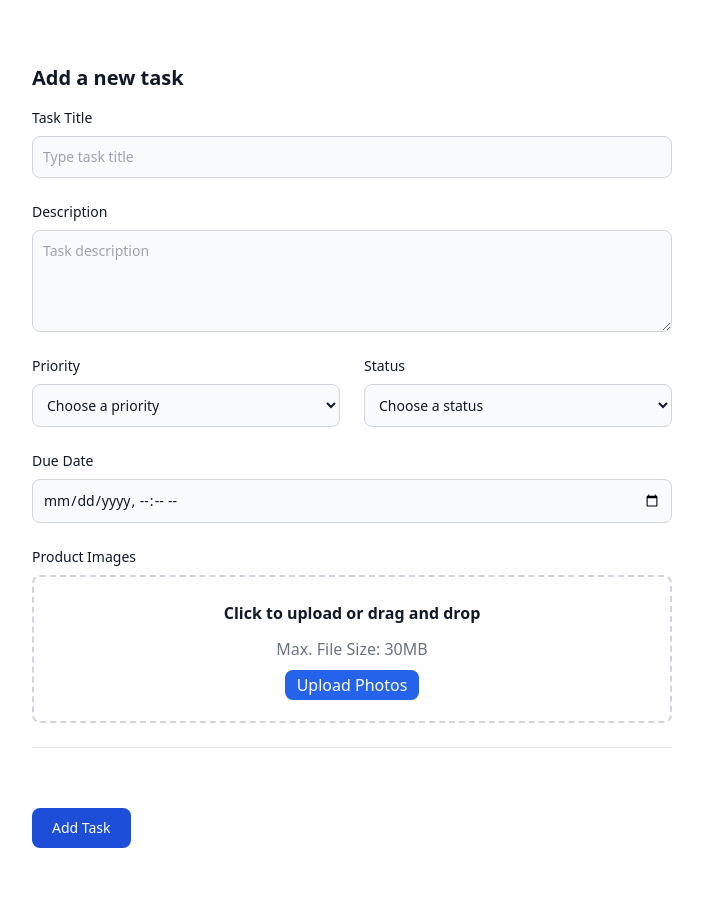
After one commit to TanjimReza/mediusware, a Django app: page /create/ in a window 1280 px wide. The commit adds this page. Shown: the whole page, without its empty margins (288-991 px from the left). Run offline with Django 5.2, Linux system fonts and the light colour scheme; some libraries are stand-ins or nearby versions.

Commit message:
Create Task done, Edit WIP

```diff
--- /dev/null
+++ b/tasks/templates/tasks/create_task.html
@@ -0,0 +1,152 @@
+<!DOCTYPE html>
+<html lang="en">
+  <head>
+    <meta charset="UTF-8" />
+    <meta name="viewport" content="width=device-width, initial-scale=1.0" />
+    <title>Create Task</title>
+    <script src="https://cdn.tailwindcss.com"></script>
+  </head>
+
+  <body>
+    <section class="bg-white">
+      <div class="py-8 px-4 mx-auto max-w-2xl lg:py-16">
+        <h2 class="mb-4 text-xl font-bold text-gray-900">Add a new task</h2>
+        <form method="post" enctype="multipart/form-data">
+          {% csrf_token %}
+          <div class="grid gap-4 sm:grid-cols-2 sm:gap-6">
+            <div class="sm:col-span-2">
+              <label
+                for="title"
+                class="block mb-2 text-sm font-medium text-gray-900"
+                >Task Title</label
+              >
+              <input
+                type="text"
+                name="title"
+                id="title"
+                class="bg-gray-50 border border-gray-300 text-gray-900 text-sm rounded-lg focus:ring-blue-500 focus:border-blue-500 block w-full p-2.5"
+                placeholder="Type task title"
+                required=""
+              />
+            </div>
+            <div class="sm:col-span-2">
+              <label
+                for="description"
+                class="block mb-2 text-sm font-medium text-gray-900"
+                >Description</label
+              >
+              <textarea
+                id="description"
+                name="description"
+                rows="4"
+                class="block p-2.5 w-full text-sm text-gray-900 bg-gray-50 rounded-lg border border-gray-300 focus:ring-blue-500 focus:border-blue-500"
+                placeholder="Task description"
+              ></textarea>
+            </div>
+            <div class="">
+              <label
+                for="priority"
+                class="block mb-2 text-sm font-medium text-gray-900"
+                >Priority</label
+              >
+              <select
+                id="priority"
+                name="priority"
+                class="bg-gray-50 border border-gray-300 text-gray-900 text-sm rounded-lg focus:ring-blue-500 focus:border-blue-500 block w-full p-2.5"
+              >
+                <option selected>Choose a priority</option>
+                <option value="High">High</option>
+                <option value="Medium">Medium</option>
+                <option value="Low">Low</option>
+              </select>
+            </div>
+            <div class="">
+              <label
+                for="status"
+                class="block mb-2 text-sm font-medium text-gray-900"
+                >Status</label
+              >
+              <select
+                id="status"
+                name="status"
+                class="bg-gray-50 border border-gray-300 text-gray-900 text-sm rounded-lg focus:ring-blue-500 focus:border-blue-500 block w-full p-2.5"
+              >
+                <option selected>Choose a status</option>
+                <option value="Open">Open</option>
+                <option value="In Progress">In Progress</option>
+                <option value="Completed">Completed</option>
+              </select>
+            </div>
+
+            <div class="sm:col-span-2">
+              <label
+                for="due_date"
+                class="block mb-2 text-sm font-medium text-gray-900"
+                >Due Date</label
+              >
+              <input
+                type="datetime-local"
+                name="due_date"
+                id="due_date"
+                class="bg-gray-50 border border-gray-300 text-gray-900 text-sm rounded-lg focus:ring-blue-500 focus:border-blue-500 block w-full p-2.5"
+                required=""
+              />
+            </div>
+            <div class="sm:col-span-2">
+              <label
+                for="product-images"
+                class="block mb-2 text-sm font-medium text-gray-900"
+                >Product Images</label
+              >
+              <div
+                class="border-dashed border-2 border-gray-300 rounded-lg text-center p-6"
+              >
+                <input
+                  id="product-images"
+                  type="file"
+                  name="photos"
+                  multiple
+                  class="hidden"
+                />
+                <p class="mb-3 font-semibold text-gray-900">
+                  Click to upload or drag and drop
+                </p>
+                <p class="text-gray-500 mb-3">Max. File Size: 30MB</p>
+                <label
+                  for="product-images"
+                  class="cursor-pointer px-3 py-1 bg-blue-600 text-white rounded-lg"
+                  >Upload Photos</label
+                >
+              </div>
+              <br />
+              <hr />
+              <ul id="file-list" class="list-disc pl-5 mt-3"></ul>
+            </div>
+
+            <div class="sm:col-span-2">
+              <button
+                type="submit"
+                class="inline-flex items-center px-5 py-2.5 mt-4 sm:mt-6 text-sm font-medium text-center text-white bg-blue-700 rounded-lg hover:bg-blue-800"
+              >
+                Add Task
+              </button>
+            </div>
+          </div>
+        </form>
+      </div>
+    </section>
+  </body>
+  <script>
+    document
+      .getElementById("product-images")
+      .addEventListener("change", function () {
+        var fileList = document.getElementById("file-list");
+
+        for (var i = 0; i < this.files.length; i++) {
+          var listItem = document.createElement("li");
+          listItem.textContent = this.files[i].name;
+          fileList.appendChild(listItem);
+        }
+      });
+  </script>
+</html>
--- a/tasks/urls.py
+++ b/tasks/urls.py
@@ -23,5 +23,7 @@ urlpatterns = [
     path('login/',views.user_login,name='login'),
     path('signup/',views.user_signup,name='register'),
     path('logout/',views.user_logout,name='logout'),
+
+    path('create/',views.create_task,name='createtask'),
     # path('')
 ]
--- a/tasks/views.py
+++ b/tasks/views.py
@@ -1,36 +1,40 @@
-from django.shortcuts import render, redirect
+from django.shortcuts import render, redirect, HttpResponse
 from . import views
 from django.urls import path, include
 from django.contrib.auth import authenticate, login, logout
 from django.views import View
-from .models import User
+from .models import User, Task, TaskPhoto
 
 #! Usually I do this but not doing it for this project to keep the naming convention
 # from django.contrib.auth import login as auth_login
 # from django.contrib.auth import logout as auth_logout
 
 
-
-
-
 def index(request):
-    return render(request,'tasks/tasks_index.html')
+    if request.user.is_authenticated:
+        # Get tasks for the logged-in user
+        user_tasks = Task.objects.filter(user=request.user)
+        user_tasks = Task.objects.filter(
+            user=request.user).prefetch_related('photos')
+        return render(request, 'tasks/tasks_index.html', {'tasks': user_tasks})
+    else:
+        return redirect('login')
 
 
 def user_login(request):
 
     if request.method == 'GET':
-        return render(request,'tasks/user_login.html')
+        return render(request, 'tasks/user_login.html')
 
     elif request.method == 'POST':
         email = request.POST.get('email')
         password = request.POST.get('password')
 
-        user = authenticate(request,email=email,password=password)
+        user = authenticate(request, email=email, password=password)
         print(f"User: {user}")
         if user is not None:
             print(f"Logging in {user}")
-            login(request,user)
+            login(request, user)
             return redirect('index')
         else:
             print(f"User not found")
@@ -39,27 +43,61 @@ def user_login(request):
             }
             return redirect('login')
 
-    return render(request,'tasks/user_login.html')
+    return render(request, 'tasks/user_login.html')
+
 
 def user_signup(request):
 
     if request.method == 'GET':
-        return render(request,'tasks/user_signup.html')
+        return render(request, 'tasks/user_signup.html')
 
     elif request.method == 'POST':
         email = request.POST.get('email')
         full_name = request.POST.get('full_name')
         password = request.POST.get('password')
 
-        print(email,full_name,password)
-        user = User.objects.create_user(email=email,full_name=full_name,password=password)
+        print(email, full_name, password)
+        user = User.objects.create_user(
+            email=email, full_name=full_name, password=password)
         user.save()
 
         print("User created")
 
         return redirect('login')
 
-    return render(request,'tasks/user_signup.html')
+    return render(request, 'tasks/user_signup.html')
+
 
 def user_logout(request):
-    return render(request,'tasks/user_logout.html')
+    return render(request, 'tasks/user_logout.html')
+
+
+def create_task(request):
+    if request.method == 'POST':
+        title = request.POST.get('title')
+        description = request.POST.get('description')
+        due_date = request.POST.get('due_date')
+        print(request.POST)
+        print(request.FILES)
+
+        task = Task(title=title, description=description, due_date=due_date, user=request.user)
+        task.save()
+
+        for file in request.FILES.getlist('photos'):
+            try:
+                TaskPhoto.objects.create(task=task, photo=file)
+            except Exception as e:
+                print(f"TaskImage Failed! Exception: {e}")
+
+        return redirect('index')
+    return render(request, 'tasks/create_task.html')
+
+
+def delete_task_photo(request, photo_id):
+    # Ensure the user is authorized to delete the photo
+    photo = TaskPhoto.objects.get(id=photo_id)
+    if photo.task.user == request.user:  # Check ownership
+        photo.delete()
+        return HttpResponse('Photo deleted')
+    else:
+        return HttpResponse('Unauthorized', status=401)
```
Also changed, not shown: tasks/templates/tasks/tasks_index.html (+25 -7 lines), media/task_photos/Screenshot_2023-05-24_235406.png (added), media/task_photos/Screenshot_2023-06-01_211748.png (added), media/task_photos/Screenshot_2023-06-02_024356.png (added), media/task_photos/Screenshot_2023-06-02_024637.png (added), media/task_photos/Screenshot_2023-06-02_024900.png (added), media/task_photos/Screenshot_2023-06-02_025059.png (added).
